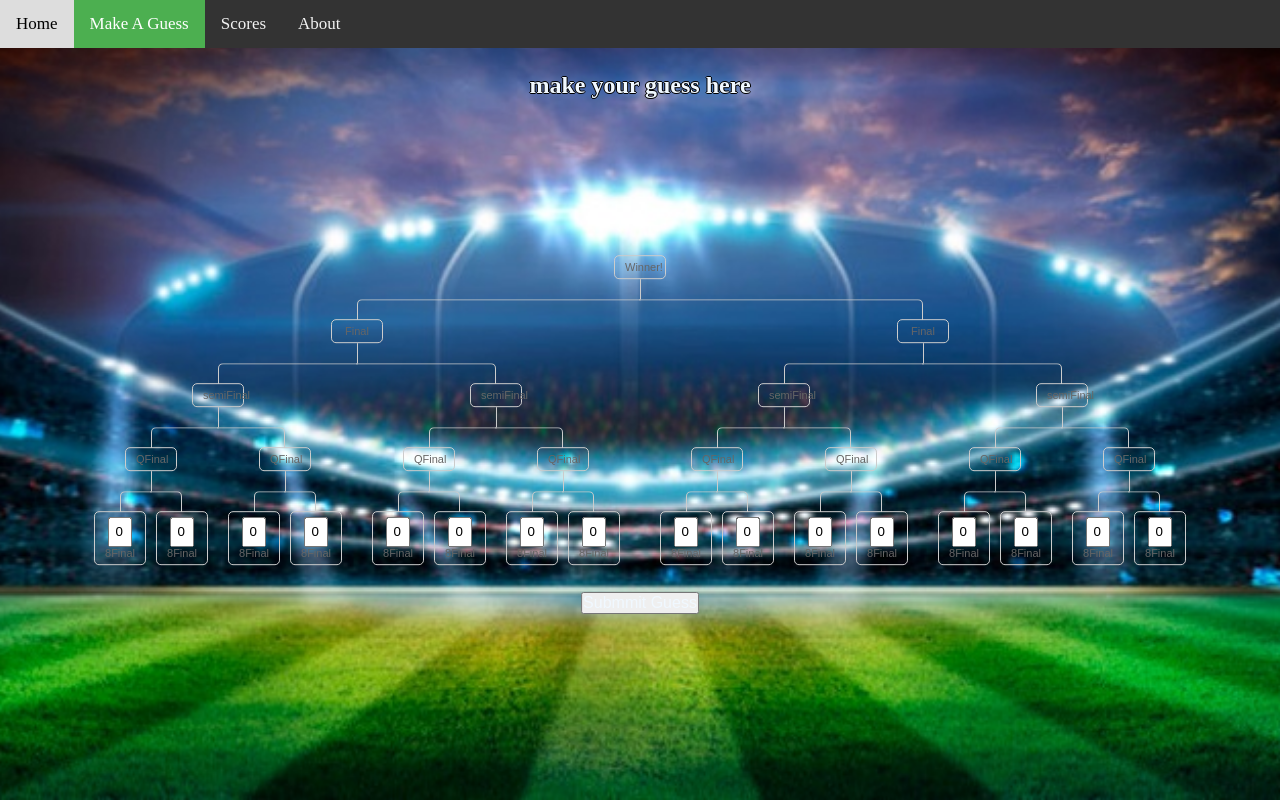
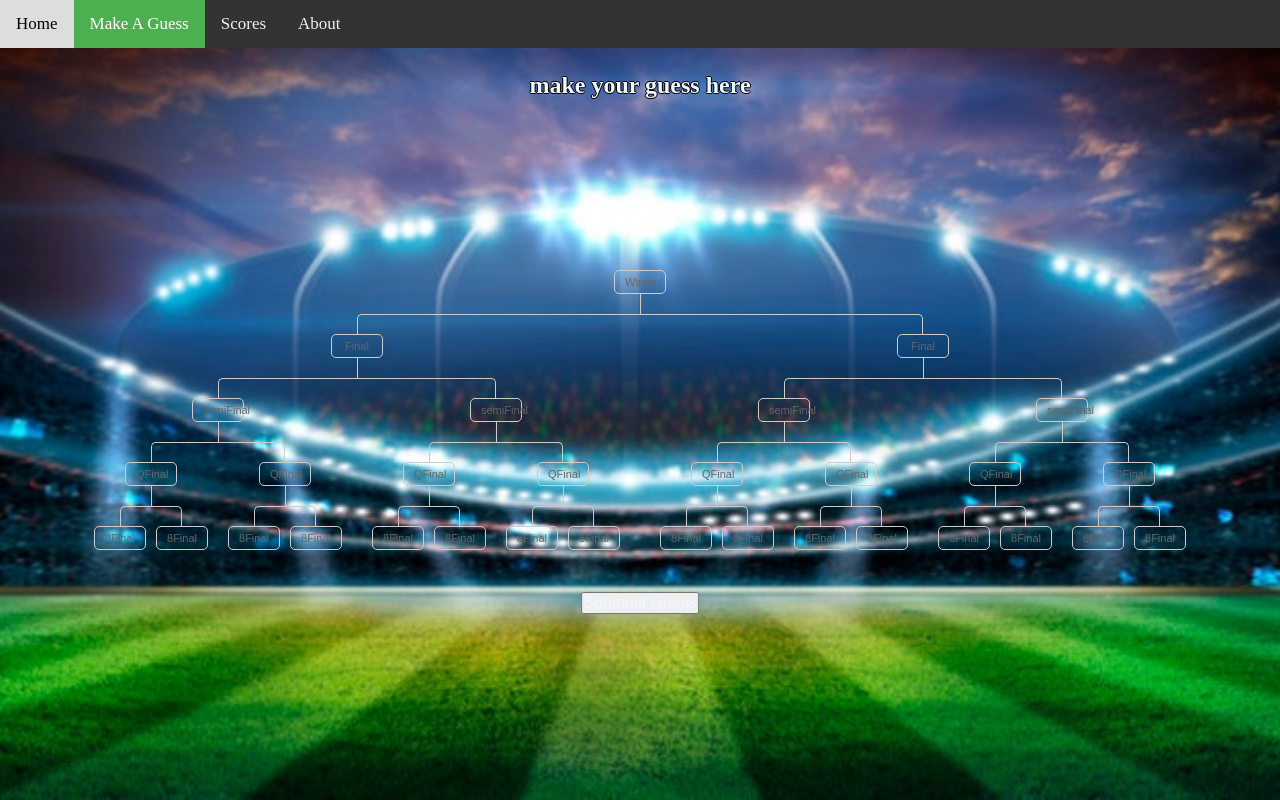
Before and after one commit to morvaknin/TekoTeko, a website: page Project/Html/MakeAGuess.html in a window 1280 px wide. Drawn offline with Linux system fonts and the light colour scheme; files whose address does not match are found by name.

Commit message:
class to all of nodes

```diff
--- a/Project/Html/MakeAGuess.html
+++ b/Project/Html/MakeAGuess.html
@@ -17,79 +17,63 @@
 
             <h2>make your guess here</h2>
             <!--need to make the nodes as needed with choose options-->
-            <div class="tree">
+            <div class="tree" id ="tree">
                 <ul>
                     <li>
-                        <a href="#">Winner!</a>
+                        <a href="#" class ="Winner">Winner!</a>
                         <ul>
                             <li>
-                                <a href="#">Final </a>
+                                <a href="#" class="Final">Final </a>
                                 <ul>
                                     <li>
-                                        <a href="#">semiFinal</a>
+                                        <a href="#" class="semiFinal">semiFinal</a>
                                         <ul>
                                             <li>
-                                                <a href="#">QFinal</a>
+                                                <a href="#" class="QFinal">QFinal</a>
                                                 <ul>
                                                     <li>
-                                                        <a href="#">
-                                                            <input class="goals" type="text" name="8final_1" value="0">
-                                                            8Final</a>
+                                                        <a href="#" class="8Final">8Final</a>
                                                     </li>
                                                     <li>
-                                                        <a href="#">
-                                                            <input class="goals" type="text" name="8final_2" value="0">
-                                                            8Final</a>
+                                                        <a href="#" class="8Final" > 8Final</a>
                                                     </li>
                                                 </ul>
                                             </li>
                                             <li>
-                                                <a href="#">QFinal</a>
+                                                <a href="#" class="QFinal">QFinal</a>
                                                 <ul>
                                                     <li>
-                                                        <a href="#">
-                                                            <input class="goals" type="text" name="8final_3" value="0">
-                                                            8Final</a>
+                                                        <a href="#" class="8Final"> 8Final</a>
                                                     </li>
                                                     <li>
-                                                        <a href="#">
-                                                            <input class="goals" type="text" name="8final_4" value="0">
-                                                            8Final</a>
+                                                        <a href="#" class="8Final">8Final</a>
                                                     </li>
                                                 </ul>
                                             </li>
                                         </ul>
                                     </li>
                                     <li>
-                                        <a href="#">semiFinal</a>
+                                        <a href="#" class="semiFinal"> semiFinal</a>
                                         <ul>
                                             <li>
-                                                <a href="#">QFinal</a>
+                                                <a href="#" class="QFinal">QFinal</a>
                                                 <ul>
                                                     <li>
-                                                        <a href="#">
-                                                            <input class="goals" type="text" name="8final_5" value="0">
-                                                            8Final</a>
+                                                        <a href="#" class="8Final">8Final</a>
                                                     </li>
                                                     <li>
-                                                        <a href="#">
-                                                            <input class="goals" type="text" name="8final_6" value="0">
-                                                            8Final</a>
+                                                        <a href="#" class="8Final">8Final</a>
                                                     </li>
                                                 </ul>
                                             </li>
                                             <li>
-                                                <a href="#">QFinal</a>
+                                                <a href="#" class="QFinal">QFinal</a>
                                                 <ul>
                                                     <li>
-                                                        <a href="#">
-                                                            <input class="goals" type="text" name="8final_7" value="0">
-                                                            8Final</a>
+                                                        <a href="#" class="8Final">8Final</a>
                                                     </li>
                                                     <li>
-                                                        <a href="#">
-                                                            <input class="goals" type="text" name="8final_8" value="0">
-                                                            8Final</a>
+                                                        <a href="#" class="8Final">8Final</a>
                                                     </li>
                                                 </ul>
                                             </li>
@@ -98,73 +82,57 @@
                                 </ul>
                             </li>
                             <li>
-                                <a href="#">Final</a>
+                                <a href="#" class ="Final" >Final</a>
                                 <ul>
                                     <li>
-                                        <a href="#">semiFinal</a>
+                                        <a href="#" class="semiFinal">semiFinal</a>
                                         <ul>
                                             <li>
-                                                <a href="#">QFinal</a>
+                                                <a href="#" class="QFinal">QFinal</a>
                                                 <ul>
                                                     <li>
-                                                        <a href="#">
-                                                            <input class="goals" type="text" name="8final_9" value="0">
-                                                            8Final</a>
+                                                        <a href="#" class="8Final">8Final</a>
                                                     </li>
                                                     <li>
-                                                        <a href="#">
-                                                            <input class="goals" type="text" name="8final_10" value="0">
-                                                            8Final</a>
+                                                        <a href="#" class="8Final">8Final</a>
                                                     </li>
                                                 </ul>
                                             </li>
                                             <li>
-                                                <a href="#">QFinal</a>
+                                                <a href="#" class="QFinal">QFinal</a>
                                                 <ul>
                                                     <li>
-                                                        <a href="#">
-                                                            <input class="goals" type="text" name="8final_11" value="0">
-                                                            8Final</a>
+                                                        <a href="#" class="8Final">8Final</a>
                                                     </li>
                                                     <li>
-                                                        <a href="#">
-                                                            <input class="goals" type="text" name="8final_12" value="0">
-                                                            8Final</a>
+                                                        <a href="#" class="8Final">8Final</a>
                                                     </li>
                                                 </ul>
                                             </li>
                                         </ul>
                                     </li>
                                     <li>
-                                        <a href="#">semiFinal</a>
+                                        <a href="#" class="semiFinal">semiFinal</a>
                                         <ul>
                                             <li>
-                                                <a href="#">QFinal</a>
+                                                <a href="#" class="QFinal">QFinal</a>
                                                 <ul>
                                                     <li>
-                                                        <a href="#">
-                                                            <input class="goals" type="text" name="8final_13" value="0">
-                                                            8Final</a>
+                                                        <a href="#" class="8Final">8Final</a>
                                                     </li>
                                                     <li>
-                                                        <a href="#">
-                                                            <input class="goals" type="text" name="8final_14" value="0">
-                                                            8Final</a>
+                                                        <a href="#" class="8Final">8Final</a>
                                                     </li>
                                                 </ul>
                                             </li>
                                             <li>
-                                                <a href="#">QFinal</a>
+                                                <a href="#" class="QFinal">QFinal</a>
                                                 <ul>
                                                     <li>
-                                                        <a href="#">
-                                                            <input class="goals" type="text" name="8final_15" value="0">
-                                                            8Final</a>
+                                                        <a href="#" class="8Final">8Final</a>
                                                     </li>
                                                     <li>
-                                                        <a href="#">
-                                                            <input class="goals" type="text" name="8final_16" value="0">
-                                                            8Final</a>
+                                                        <a href="#" class="8Final">8Final</a>
                                                     </li>
                                                 </ul>
                                             </li>
--- a/Project/style/tree.css
+++ b/Project/style/tree.css
@@ -173,6 +173,8 @@ right connector from last child*/
     cursor: pointer;
 }
 
+
+
 .goals{
 
     width: 30% !important;
```
